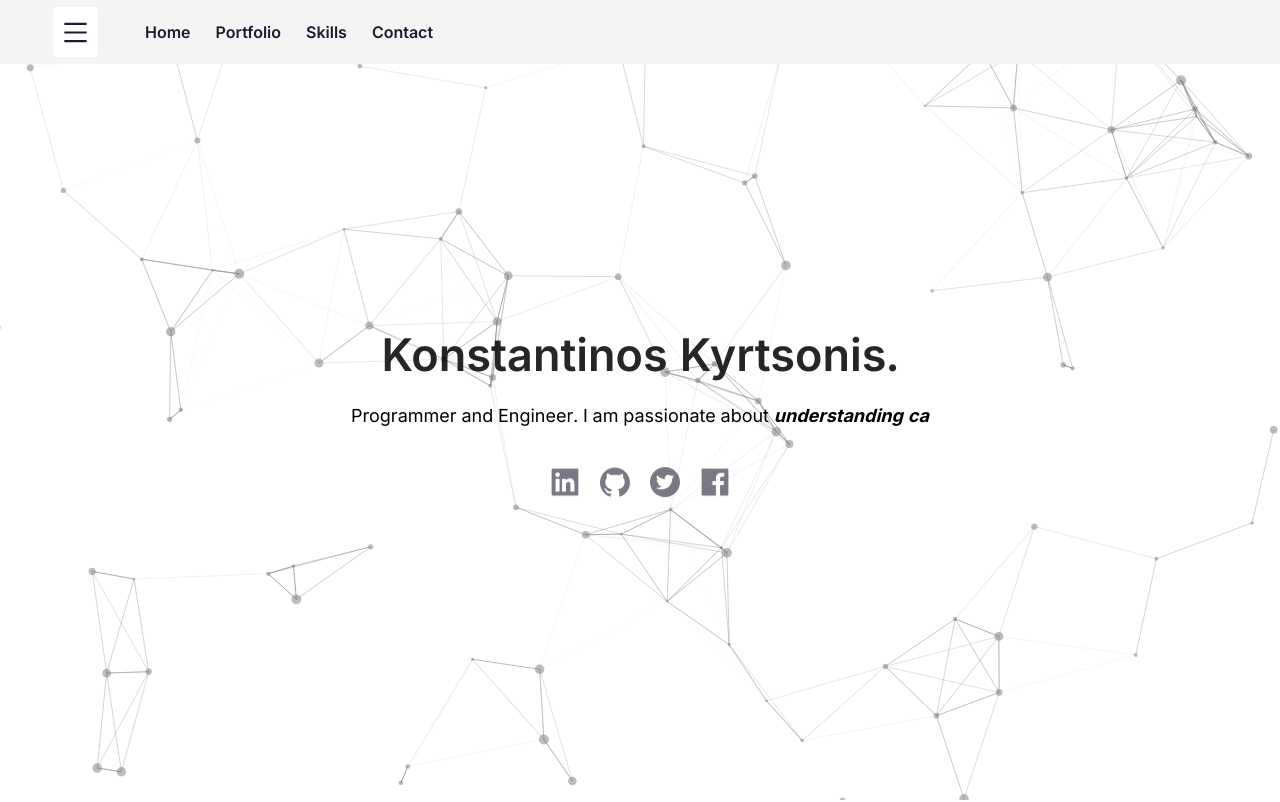
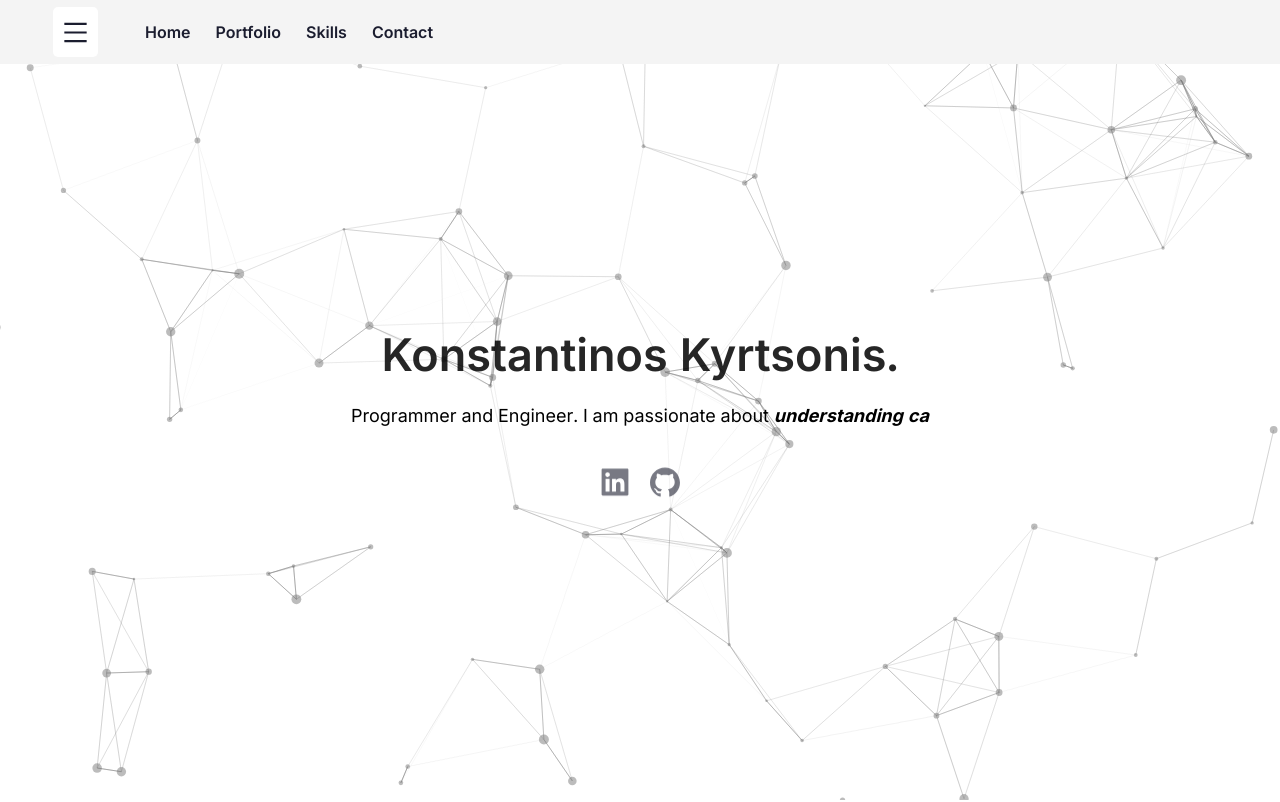
Before and after one commit to konskyrt/Personal_portfolio_site, a Next.js app: page / in a window 1280 px wide. Shown: the top 802 px of the page. Built offline with nearby package versions, Linux system fonts and the light colour scheme.

Commit message:
Update delete Twitter fb icons index.js

```diff
--- a/components/common/SocialLinkIcons/index.js
+++ b/components/common/SocialLinkIcons/index.js
@@ -13,12 +13,7 @@ const SocialLinkIcons = ({ isDarkIcons = false }) => {
           <a href='https://github.com/konskyrt' target='_blank' rel='noreferrer'>
             <GithubOutlined style={{ fontSize: 30 }} />
           </a>
-          <a href='https://twitter.com/' target='_blank' rel='noreferrer'>
-            <TwitterCircleFilled style={{ fontSize: 30 }} />
-          </a>
-          <a href='https://www.facebook.com/' target='_blank' rel='noreferrer'>
-            <FacebookFilled style={{ fontSize: 30 }} />
-          </a>
+
         </div>
       </div>
     </Fade>
```
